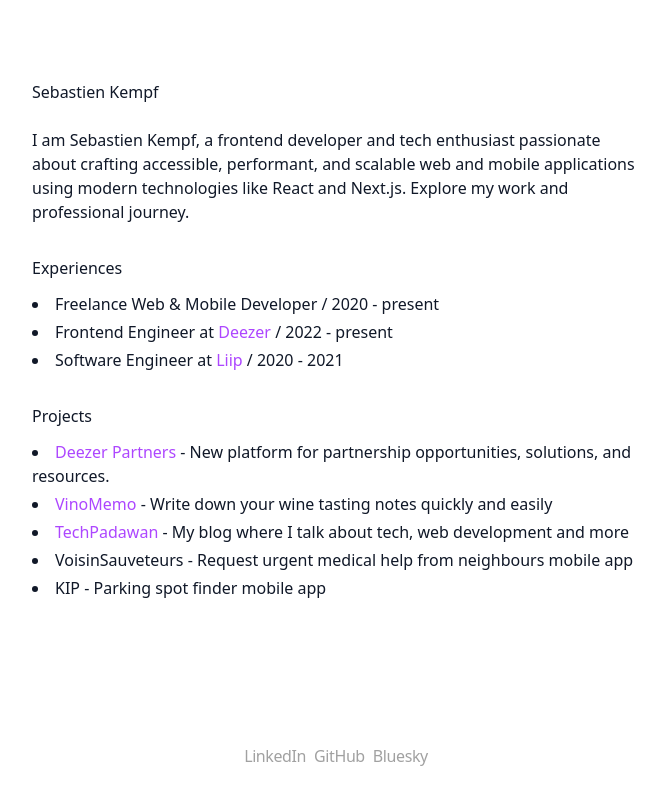
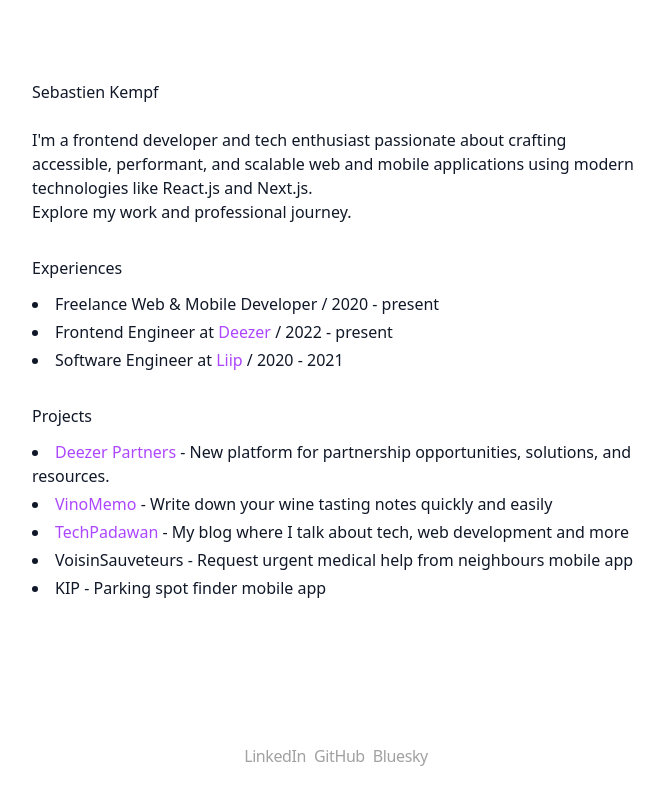
Before and after one commit to skmpf/portfolio, a Next.js app: page / in a window 1280 px wide. Shown: the whole page, without its empty margins (304-969 px from the left). Built offline with nearby package versions, Linux system fonts and the light colour scheme.

Commit message:
chore: cleanup copy

```diff
--- a/src/app/metadata-constants.ts
+++ b/src/app/metadata-constants.ts
@@ -1,4 +1,4 @@
 export const siteUrl = "https://skempf.com";
 export const siteTitleDefault = "Sebastien Kempf";
 export const siteDescriptionShared =
-  "Sebastien Kempf: Frontend Developer crafting accessible, performant web & mobile apps with React & Next.js. Explore projects and experience.";
+  "Sebastien Kempf: frontend developer crafting accessible, performant web & mobile apps with React.js & Next.js. Explore projects and experience.";
--- a/src/app/page.tsx
+++ b/src/app/page.tsx
@@ -91,11 +91,11 @@ export default function Home() {
       <header className="">
         <h1 className="pt-12 pb-6 font-medium">Sebastien Kempf</h1>
         <p>
-          I am Sebastien Kempf, a frontend developer and tech enthusiast
-          passionate about crafting accessible, performant, and scalable web and
-          mobile applications using modern technologies like React and Next.js.
-          Explore my work and professional journey.
+          I'm a frontend developer and tech enthusiast passionate about crafting
+          accessible, performant, and scalable web and mobile applications using
+          modern technologies like React.js and Next.js.
         </p>
+        <p>Explore my work and professional journey.</p>
       </header>
       <main className="flex-1">
         <h2 className="mt-8 mb-3 font-medium">Experiences</h2>
```
